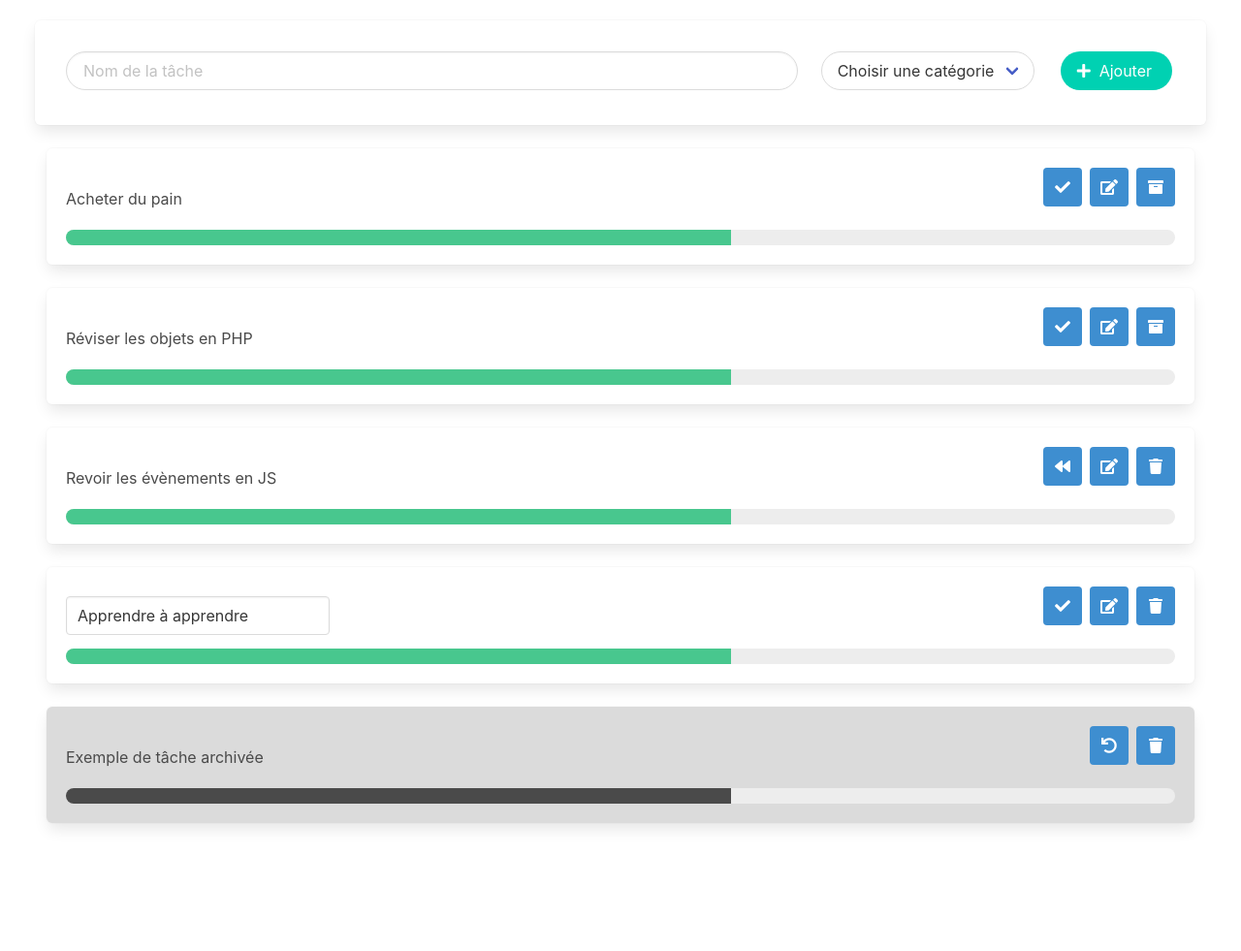
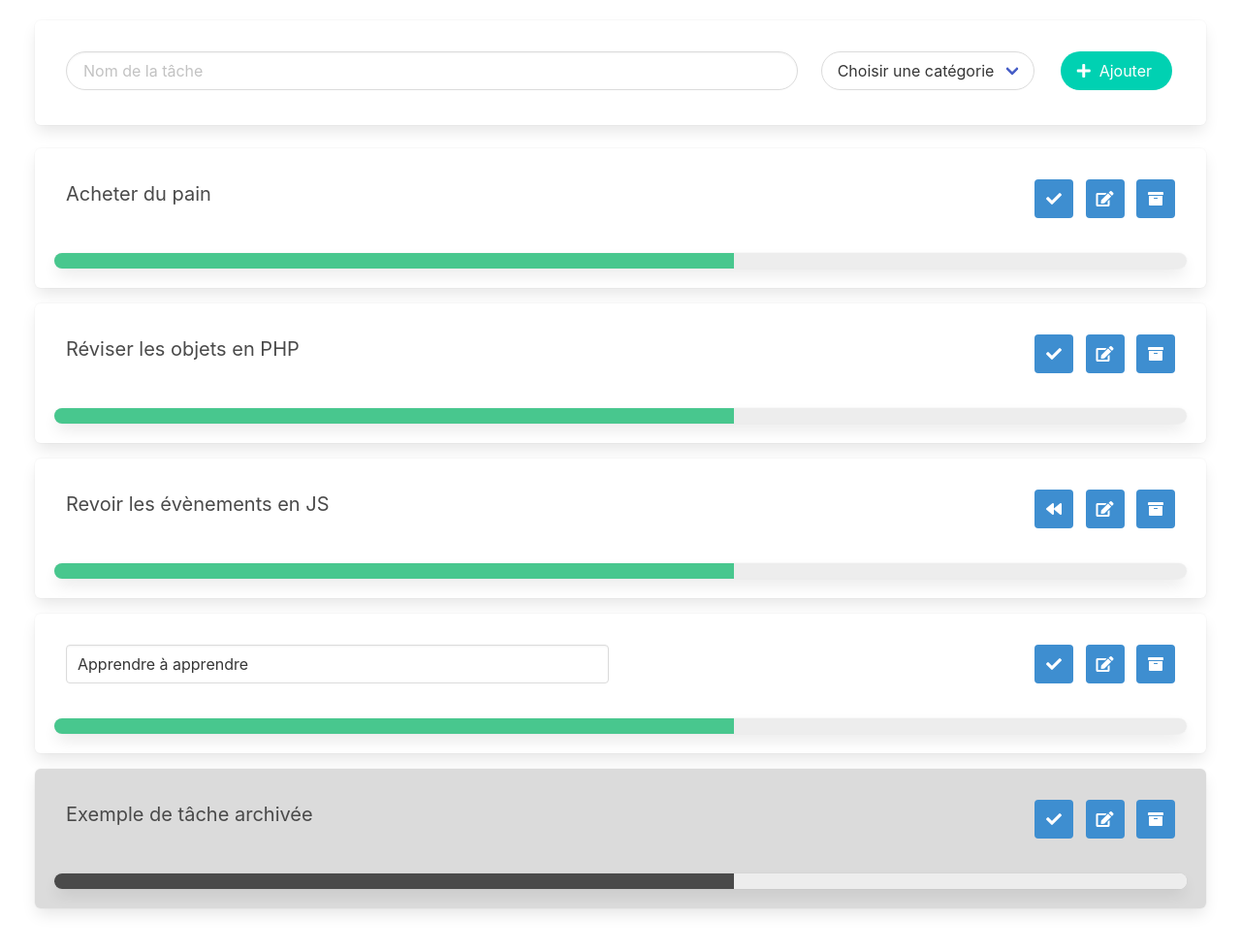
Before and after one commit to jimmy-martin/todolist-frontend, a plain HTML site: page index.html in a window 1280 px wide. Shown: the part 107-1088 px from the top of the page at 97% size. Before the commit the page ends 1004 px from the top, so only its background shows below. Drawn offline with nearby package versions, Linux system fonts and the light colour scheme.

Commit message:
update integration

```diff
--- a/index.html
+++ b/index.html
@@ -98,9 +98,11 @@
       </div>
     </form>
 
-    <div class="box is-flex is-justify-content-space-between is-flex-wrap-wrap is-align-items-center">
-      <p>Acheter du pain</p>
-      <div class="buttons">
+    <div class="box my-4 columns is-flex is-flex-wrap-wrap">
+      <p class="is-size-5 has-text-centered-mobile column is-12-mobile is-half-tablet ">
+        Acheter du pain
+      </p>
+      <div class="buttons has-text-centered-mobile has-text-right-tablet column is-12-mobile is-half-tablet">
         <button class="button is-info">
           <span class="icon is-medium">
             <i class="fas fa-check"></i>
@@ -117,11 +119,14 @@
           </span>
         </button>
       </div>
-      <progress class="progress is-success" value="60" max="100">60%</progress>
+      <progress class="box progress is-success" value="60" max="100">60%</progress>
     </div>
-    <div class="box is-flex is-justify-content-space-between is-flex-wrap-wrap is-align-items-center">
-      <p>Réviser les objets en PHP</p>
-      <div class="buttons">
+
+    <div class="box my-4 columns is-flex is-flex-wrap-wrap">
+      <p class="is-size-5 has-text-centered-mobile column is-12-mobile is-half-tablet ">
+        Réviser les objets en PHP
+      </p>
+      <div class="buttons has-text-centered-mobile has-text-right-tablet column is-12-mobile is-half-tablet">
         <button class="button is-info">
           <span class="icon is-medium">
             <i class="fas fa-check"></i>
@@ -138,11 +143,14 @@
           </span>
         </button>
       </div>
-      <progress class="progress is-success" value="60" max="100">60%</progress>
+      <progress class="box progress is-success" value="60" max="100">60%</progress>
     </div>
-    <div class="box is-flex is-justify-content-space-between is-flex-wrap-wrap is-align-items-center">
-      <p>Revoir les évènements en JS</p>
-      <div class="buttons">
+
+    <div class="box my-4 columns is-flex is-flex-wrap-wrap">
+      <p class="is-size-5 has-text-centered-mobile column is-12-mobile is-half-tablet ">
+        Revoir les évènements en JS
+      </p>
+      <div class="buttons has-text-centered-mobile has-text-right-tablet column is-12-mobile is-half-tablet">
         <button class="button is-info">
           <span class="icon is-medium">
             <i class="fas fa-backward"></i>
@@ -155,21 +163,22 @@
         </button>
         <button class="button is-info">
           <span class="icon is-medium">
-            <i class="fas fa-trash"></i>
+            <i class="fas fa-archive"></i>
           </span>
         </button>
       </div>
-      <progress class="progress is-success" value="60" max="100">60%</progress>
+      <progress class="box progress is-success" value="60" max="100">60%</progress>
     </div>
-    <div class="box is-flex is-justify-content-space-between is-flex-wrap-wrap is-align-items-center">
-      <form action="">
+
+    <div class="box my-4 columns is-flex is-flex-wrap-wrap">
+      <form action="" class="column">
         <div class="field mb-1">
           <div class="control">
             <input class="input" type="text" value="Apprendre à apprendre">
           </div>
         </div>
       </form>
-      <div class="buttons">
+      <div class="buttons has-text-centered-mobile has-text-right-tablet column is-12-mobile is-half-tablet">
         <button class="button is-info">
           <span class="icon is-medium">
             <i class="fas fa-check"></i>
@@ -182,27 +191,35 @@
         </button>
         <button class="button is-info">
           <span class="icon is-medium">
-            <i class="fas fa-trash"></i>
+            <i class="fas fa-archive"></i>
           </span>
         </button>
       </div>
-      <progress class="progress is-success" value="60" max="100">60%</progress>
+      <progress class="box progress is-success" value="60" max="100">60%</progress>
     </div>
-    <div class="box is-flex is-justify-content-space-between is-flex-wrap-wrap is-align-items-center has-background-grey-lighter">
-      <p>Exemple de tâche archivée</p>
-      <div class="buttons">
+
+    <div class="box my-4 columns is-flex is-flex-wrap-wrap has-background-grey-lighter">
+      <p class="is-size-5 has-text-centered-mobile column is-12-mobile is-half-tablet ">
+        Exemple de tâche archivée
+      </p>
+      <div class="buttons has-text-centered-mobile has-text-right-tablet column is-12-mobile is-half-tablet">
         <button class="button is-info">
           <span class="icon is-medium">
-            <i class="fas fa-undo"></i>
+            <i class="fas fa-check"></i>
           </span>
         </button>
         <button class="button is-info">
           <span class="icon is-medium">
-            <i class="fas fa-trash"></i>
+            <i class="fas fa-edit"></i>
+          </span>
+        </button>
+        <button class="button is-info">
+          <span class="icon is-medium">
+            <i class="fas fa-archive"></i>
           </span>
         </button>
       </div>
-      <progress class="progress" value="60" max="100">60%</progress>
+      <progress class="box progress" value="60" max="100">60%</progress>
     </div>
 
   </div>
```
